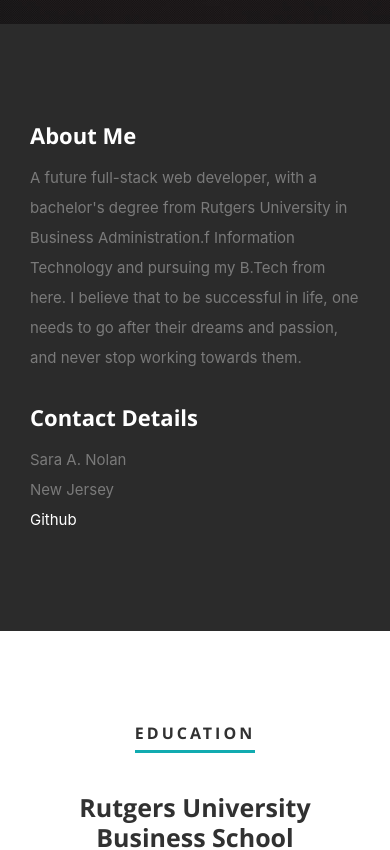
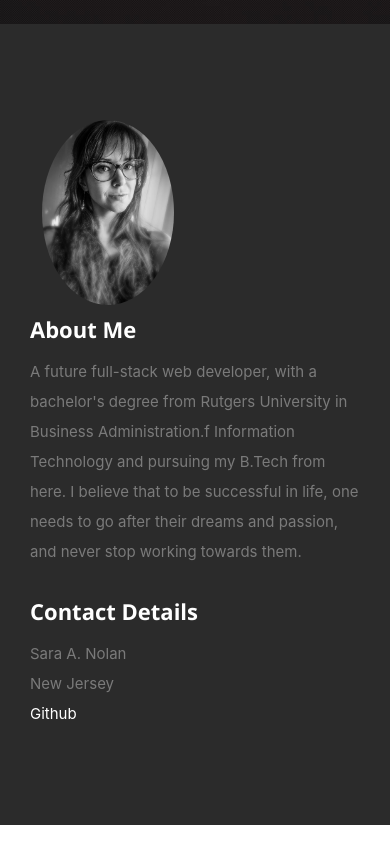
Before and after one commit to Nolsar/React_Portfolio, a React (Create React App) app: page / in a window 390 px wide. Shown: the part 820-1670 px from the top of the page. Built offline with nearby package versions, Linux system fonts and the light colour scheme.

Commit message:
edited profile pic styling

```diff
--- a/public/css/default.css
+++ b/public/css/default.css
@@ -449,7 +449,7 @@ dd { margin: 0 0 0 20px; }
 /*  5. Images  --------------------------------------------------------- */
 
 img {
-   max-width: 100%;
+   max-width: 40%;
    height: auto;
 }
 img.pull-right { margin: 12px 0px 0px 18px; }
--- a/public/css/layout.css
+++ b/public/css/layout.css
@@ -207,8 +207,8 @@ ul#nav li.current a { color: #F06000; }
 }
 #about .profile-pic {
    position: relative;
-   width: 120px;
-   height: 120px;
+   width: 100%;
+   height: 100%;
    border-radius: 100%;
 }
 #about .contact-details { width: 41.66667%; }
--- a/public/css/media-queries.css
+++ b/public/css/media-queries.css
@@ -50,8 +50,8 @@
    /* About Section
    ------------------------------------------------------------------- */
    #about .profile-pic {
-      width: 114px;
-      height: 114px;
+      width: 100%;
+      height: 100%;
       margin-left: 12px;
    }
    #about .contact-details { width: 50%; }
@@ -215,9 +215,9 @@
 
    /* About Section
    -------------------------------------------------------------------- */
-   #about .profile-pic { display: none; }
+   #about .profile-pic
    #about .download .button {
-      width: 100%;
+      height: 60%;
       text-align: center;
       padding: 15px 20px;
    }
--- a/src/components/About.js
+++ b/src/components/About.js
@@ -8,7 +8,7 @@ export default class About extends Component {
 
             <div className="three columns">
 
-               <img className="profile-pic"  src="images/profilepic.jpg" alt="" />
+               <img className="profile-pic"  src="./images/profilepic.jpg" alt="profile" />
 
             </div>
 
```
